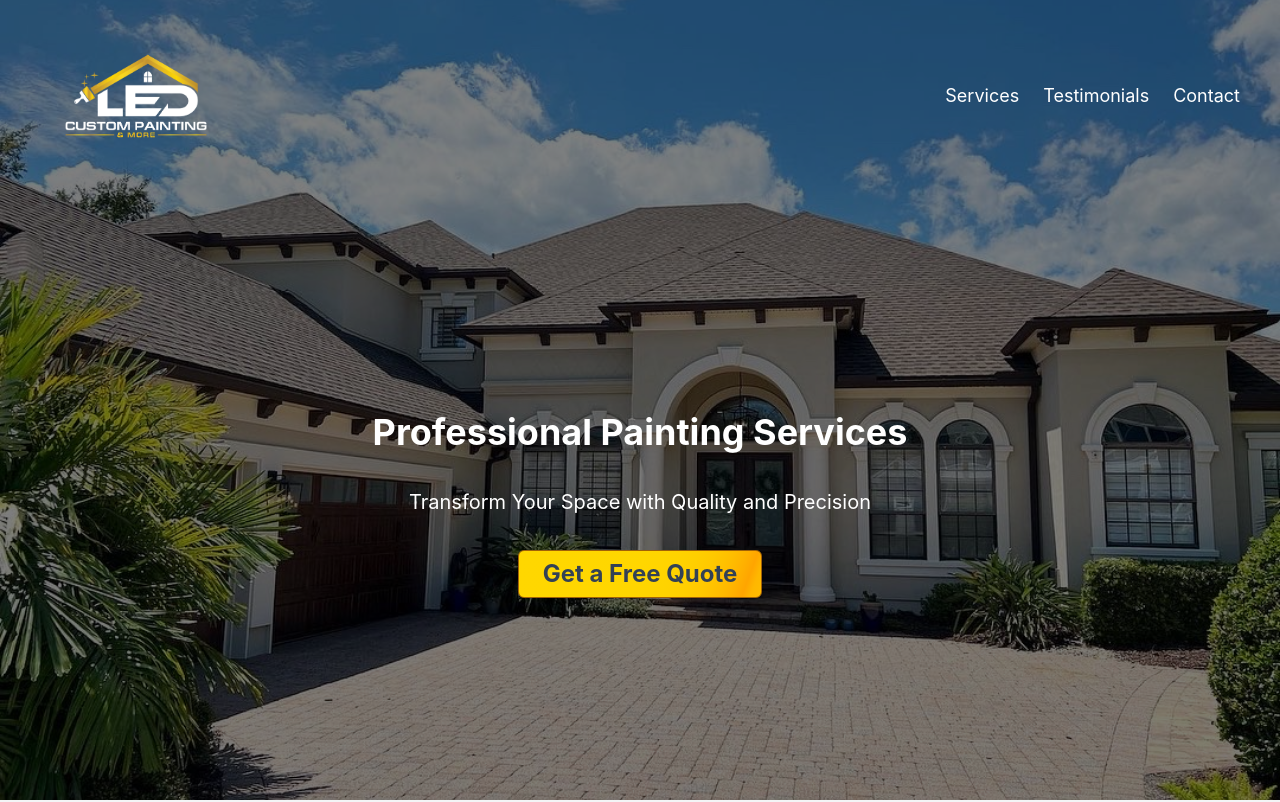
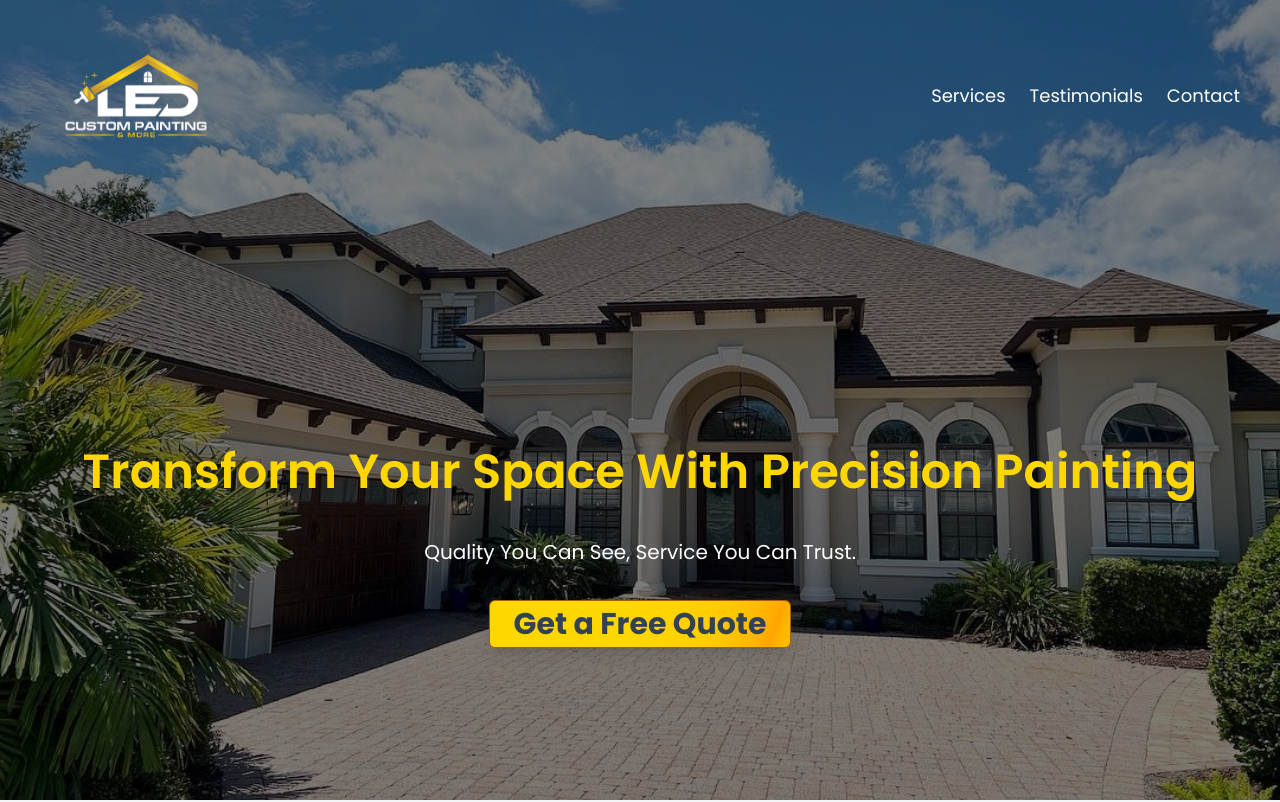
Before and after one commit to dereksutton/LED-app, a React (Vite) app: page / in a window 1280 px wide. Shown: the top 802 px of the page. Built offline with nearby package versions, Linux system fonts and the light colour scheme.

Commit message:
added framer-motion for transitions and refined Hero component styles

```diff
--- a/index.html
+++ b/index.html
@@ -3,6 +3,9 @@
   <head>
     <meta charset="UTF-8" />
     <link rel="icon" type="image/svg+xml" href="/vite.svg" />
+    <link rel="preconnect" href="https://fonts.googleapis.com">
+    <link rel="preconnect" href="https://fonts.gstatic.com" crossorigin>
+    <link href="https://fonts.googleapis.com/css2?family=Poppins:ital,wght@0,100;0,200;0,300;0,400;0,500;0,600;0,700;0,800;0,900;1,100;1,200;1,300;1,400;1,500;1,600;1,700;1,800;1,900&display=swap" rel="stylesheet">
     <meta name="viewport" content="width=device-width, initial-scale=1.0" />
     <title>LED Custom Painting | Custom Painting Jacksonville, FL</title>
   </head>
--- a/package.json
+++ b/package.json
@@ -10,6 +10,7 @@
     "preview": "vite preview"
   },
   "dependencies": {
+    "framer-motion": "^11.2.2",
     "react": "^18.2.0",
     "react-dom": "^18.2.0"
   },
--- a/src/components/Hero.jsx
+++ b/src/components/Hero.jsx
@@ -1,58 +1,96 @@
-import React from 'react';
+import React, { useState } from 'react';
+import { motion } from 'framer-motion';
 
 const Hero = () => {
-    // Define the background styles directly in the component for high specificity
+    const [isMenuOpen, setIsMenuOpen] = useState(false);
+
     const sectionStyle = {
         backgroundImage: "url('/src/assets/paintedhome2.jpg')",
         backgroundSize: 'cover',
         backgroundPosition: 'center',
         backgroundRepeat: 'no-repeat',
         width: '100%',
-        height: '100vh', // Use viewport height to explicitly set the height
-        position: 'relative', // Ensure relative positioning for absolute children
+        height: '100vh',
+        position: 'relative',
     };
 
     return (
         <section style={sectionStyle} className="text-white">
-            {/* Overlay div with shading that only affects the background image */}
             <div style={{
                 position: 'absolute',
                 top: 0,
                 left: 0,
                 right: 0,
                 bottom: 0,
-                backgroundColor: 'rgba(0, 0, 0, 0.5)', // Use RGBA for direct color and opacity control
-                zIndex: 1 // Ensure this is below the content
+                backgroundColor: 'rgba(0, 0, 0, 0.5)',
+                zIndex: 1
             }}></div>
-            {/* Content needs to be outside the overlay in the DOM structure */}
             <div style={{ position: 'relative', zIndex: 2, height: '100%' }}>
-                {/* Top bar with logo and navigation */}
-                <div className="flex justify-between items-center p-0">
-                    <img src="/src/assets/LED-logo.png" alt="LED Custom Painting Logo" className="h-48 pl-10" />
-                    <nav>
-                        <ul className="flex space-x-6 pr-10 text-lg">
+                <div className="flex justify-between items-center md:p-0">
+                    <motion.img
+                        src="/src/assets/LED-logo.png"
+                        alt="LED Custom Painting Logo"
+                        className="h-44 sm:h-44 md:h-48 pl-2 md:pl-10"
+                        initial={{ x: '-100vw' }}
+                        animate={{ x: 0 }}
+                        transition={{ type: 'spring', stiffness: 30 }}
+                    />
+                    <nav className="hidden md:flex">
+                        <motion.ul
+                            className="flex space-x-6 pr-4 md:pr-10 text-lg poppins-regular"
+                            initial={{ x: '100vw' }}
+                            animate={{ x: 0 }}
+                            transition={{ type: 'spring', stiffness: 30 }}
+                        >
+                            <li><a href="#services" className="hover:text-gray-300 hover:no-underline">Services</a></li>
+                            <li><a href="#testimonials" className="hover:text-gray-300 hover:no-underline">Testimonials</a></li>
+                            <li><a href="#contact" className="hover:text-gray-300 hover:no-underline">Contact</a></li>
+                        </motion.ul>
+                    </nav>
+                    <motion.div
+                        className="md:hidden pr-4 md:pr-10"
+                        initial={{ x: '100vw' }}
+                        animate={{ x: 0 }}
+                        transition={{ type: 'spring', stiffness: 30 }}
+                    >
+                        <button onClick={() => setIsMenuOpen(!isMenuOpen)} className="text-white focus:outline-none focus:ring-0">
+                            <svg className="w-8 h-8" fill="none" stroke="currentColor" viewBox="0 0 24 24" xmlns="http://www.w3.org/2000/svg">
+                                <path strokeLinecap="round" strokeLinejoin="round" strokeWidth="2" d={isMenuOpen ? 'M6 18L18 6M6 6l12 12' : 'M4 6h16M4 12h16M4 18h16'}></path>
+                            </svg>
+                        </button>
+                    </motion.div>
+                </div>
+                {isMenuOpen && (
+                    <nav className="md:hidden">
+                        <ul className="flex flex-col items-center space-y-3 text-lg poppins-regular bg-slate-900 bg-opacity-75 py-2">
                             <li><a href="#services" className="hover:text-gray-300">Services</a></li>
                             <li><a href="#testimonials" className="hover:text-gray-300">Testimonials</a></li>
                             <li><a href="#contact" className="hover:text-gray-300">Contact</a></li>
                         </ul>
                     </nav>
-                </div>
-                {/* Centered content */}
-                <div className="flex flex-col items-center justify-center h-full pb-48">
-                    <h1 className="text-4xl font-bold mb-2">Professional Painting Services</h1>
-                    <p className="text-xl mb-6">Transform Your Space with Quality and Precision</p>
+                )}
+                <motion.div
+                    className="flex flex-col items-center justify-center h-full pb-64 sm:pb-48 md:pb-64 px-4 md:px-0 text-center"
+                    initial={{ y: '100vh' }}
+                    animate={{ y: 0 }}
+                    transition={{ type: 'spring', stiffness: 50 }}
+                >
+                    <h1 className="brand-gold text-4xl sm:text-4xl md:text-5xl poppins-semibold mt-0 sm:mt-0 md:mt-36 mb-2">
+                        Transform Your Space With Precision Painting
+                    </h1>
+                    <p className="text-xl sm:text-xl md:text-xl poppins-regular mb-4 sm:mb-5 md:mb-6">
+                        Quality You Can See, Service You Can Trust.
+                    </p>
                     <button
-                        className="inline-flex h-12 animate-shimmer items-center justify-center rounded-md border border-yellow-700
-                        bg-[linear-gradient(110deg,#FFD700,45%,#FFA500,55%,#FFD700)] bg-[length:200%_100%] px-6 font-bold text-slate-700 text-2xl
+                        className="inline-flex h-12 sm:h-12 md:h-12 animate-shimmer items-center justify-center rounded-md border border-yellow-700
+                        bg-[linear-gradient(110deg,#FFD700,45%,#FFA500,55%,#FFD700)] bg-[length:200%_100%] px-4 sm:px-5 md:px-6 poppins-bold text-slate-700 text-3xl sm:text-3xl md:text-3xl
                         transition-all duration-300 ease-in-out transform hover:-translate-y-1 hover:scale-105
-                        focus:outline-none focus:ring-2 focus:ring-yellow-500 focus:ring-offset-2 focus:ring-offset-yellow-50
+                        focus:outline-none focus:ring-0 focus:ring-yellow-500 focus:ring-offset-2 focus:ring-offset-yellow-50
                         shadow-lg hover:shadow-2xl"
                     >
-                    Get a Free Quote
+                        Get a Free Quote
                     </button>
-
-
-                </div>
+                </motion.div>
             </div>
         </section>
     );
--- a/src/index.css
+++ b/src/index.css
@@ -1,12 +1,16 @@
 @tailwind base;
 @tailwind components;
 @tailwind utilities;
+
+
 
 :root {
   --text-color: #333;
   --bg-color: #fff;
   --link-color: #007bff;
   --link-hover-color: #0056b3;
+  --brand-gold: #FFD700;
+  --brand-orange: #FFA500;
 }
 
 * {
@@ -57,3 +61,119 @@ button {
   cursor: pointer;
   transition: background-color 0.3s, color 0.3s;
 }
+
+.brand-gold {
+  color: var(--brand-gold);
+}
+
+.brand-orange {
+  color: var(--brand-orange);
+}
+
+.poppins-thin {
+  font-family: "Poppins", sans-serif;
+  font-weight: 100;
+  font-style: normal;
+}
+
+.poppins-extralight {
+  font-family: "Poppins", sans-serif;
+  font-weight: 200;
+  font-style: normal;
+}
+
+.poppins-light {
+  font-family: "Poppins", sans-serif;
+  font-weight: 300;
+  font-style: normal;
+}
+
+.poppins-regular {
+  font-family: "Poppins", sans-serif;
+  font-weight: 400;
+  font-style: normal;
+}
+
+.poppins-medium {
+  font-family: "Poppins", sans-serif;
+  font-weight: 500;
+  font-style: normal;
+}
+
+.poppins-semibold {
+  font-family: "Poppins", sans-serif;
+  font-weight: 600;
+  font-style: normal;
+}
+
+.poppins-bold {
+  font-family: "Poppins", sans-serif;
+  font-weight: 700;
+  font-style: normal;
+}
+
+.poppins-extrabold {
+  font-family: "Poppins", sans-serif;
+  font-weight: 800;
+  font-style: normal;
+}
+
+.poppins-black {
+  font-family: "Poppins", sans-serif;
+  font-weight: 900;
+  font-style: normal;
+}
+
+.poppins-thin-italic {
+  font-family: "Poppins", sans-serif;
+  font-weight: 100;
+  font-style: italic;
+}
+
+.poppins-extralight-italic {
+  font-family: "Poppins", sans-serif;
+  font-weight: 200;
+  font-style: italic;
+}
+
+.poppins-light-italic {
+  font-family: "Poppins", sans-serif;
+  font-weight: 300;
+  font-style: italic;
+}
+
+.poppins-regular-italic {
+  font-family: "Poppins", sans-serif;
+  font-weight: 400;
+  font-style: italic;
+}
+
+.poppins-medium-italic {
+  font-family: "Poppins", sans-serif;
+  font-weight: 500;
+  font-style: italic;
+}
+
+.poppins-semibold-italic {
+  font-family: "Poppins", sans-serif;
+  font-weight: 600;
+  font-style: italic;
+}
+
+.poppins-bold-italic {
+  font-family: "Poppins", sans-serif;
+  font-weight: 700;
+  font-style: italic;
+}
+
+.poppins-extrabold-italic {
+  font-family: "Poppins", sans-serif;
+  font-weight: 800;
+  font-style: italic;
+}
+
+.poppins-black-italic {
+  font-family: "Poppins", sans-serif;
+  font-weight: 900;
+  font-style: italic;
+}
```
Also changed, not shown: 1 other file (tests, documents, lock files or other folders).
